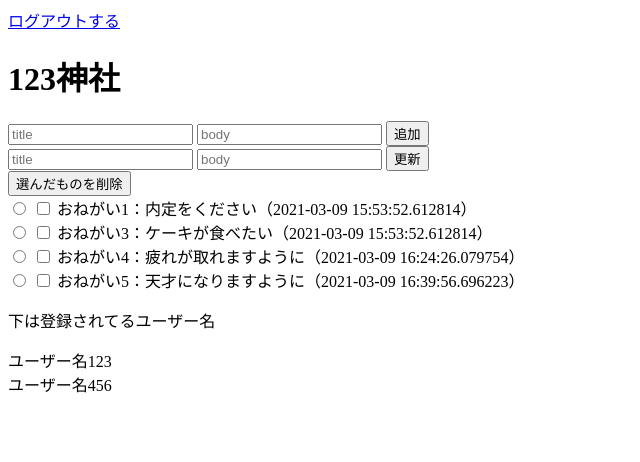
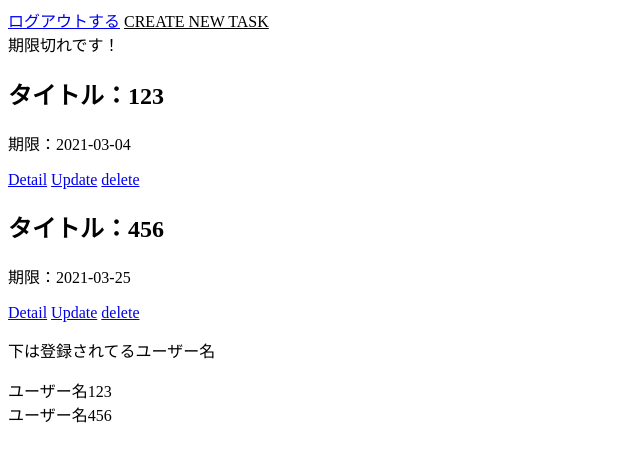
Before and after one commit to N-Naoto/flask_login, a Flask app: page / in a window 1280 px wide. Shown: the top 462 px of the page, without its empty margins (0-640 px from the left). Run offline with Flask 2, Linux system fonts and the light colour scheme; a user stored in the database is signed in; data comes from the database, SQL or seed files in the repository; parts of the project's set-up code (start-up, migrations or seed data) failed here and were passed over.

Commit message:
todoアプリの作成中 画面表示とタスクの追加まで（データベースに追加できてる） 残りはDetailとUpdateとDelete + 時間のアラーム？

```diff
--- a/app/app.py
+++ b/app/app.py
@@ -1,56 +1,45 @@
 from flask import Flask, render_template, request, session, redirect, url_for
-from models.models import OnegaiContent, User
+from models.models import Post, User
 from models.database import db_session
 from datetime import datetime
 from app import key
 from hashlib import sha256
+from datetime import datetime,date
+# from flask_sqlalchemy import SQLAlchemy
 
 app = Flask(__name__)
 app.secret_key = key.SECRET_KEY
+# app.config['SQLALCHEMY_DATABASE_URI'] = 'sqlite:///todo.db'
+# db = SQLAlchemy(app)
 
 
 @app.route("/")
-@app.route("/index")
+@app.route("/index",methods=['GET','POST'])
 def index():
-    # sessionの中にユーザー名があればindex.htmlを返す
-    if "user_name" in session:
-        name = session["user_name"]
-        all_onegai = OnegaiContent.query.all()
-        all_user = User.query.all()
-        title_name = 'index'
-        return render_template("index.html", name=name, all_onegai=all_onegai, all_user=all_user,title_name=title_name)
-    # ないならtop.htmlを返す
+    if request.method == 'GET':
+        if "user_name" in session:
+            name = session["user_name"]
+            posts = Post.query.order_by(Post.due).all()
+            all_user = User.query.all()
+            title_name = 'index'
+            return render_template("index.html", name=name, posts=posts, all_user=all_user, today=date.today(), title_name=title_name)
+        else:
+            return redirect(url_for("top", status="logout"))
     else:
-        return redirect(url_for("top", status="logout"))
+        title = request.form.get('title')
+        detail = request.form.get('detail')
+        due = request.form.get('due')
+        due = datetime.strptime(due, '%Y-%m-%d')
+        new_post = Post(title=title, detail=detail, due=due)
+        db_session.add(new_post)
+        db_session.commit()
+
+        return redirect('/index')
 
 
-@app.route("/add", methods=["post"])
-def add():
-    title = request.form["title"]
-    body = request.form["body"]
-    content = OnegaiContent(title, body, datetime.now())
-    db_session.add(content)
-    db_session.commit()
-    return redirect(url_for("index"))
-
-
-@app.route("/update", methods=["post"])
-def update():
-    content = OnegaiContent.query.filter_by(id=request.form["update"]).first()
-    content.title = request.form["title"]
-    content.body = request.form["body"]
-    db_session.commit()
-    return redirect(url_for("index"))
-
-
-@app.route("/delete", methods=["post"])
-def delete():
-    id_list = request.form.getlist("delete")
-    for id in id_list:
-        content = OnegaiContent.query.filter_by(id=id).first()
-        db_session.delete(content)
-    db_session.commit()
-    return redirect(url_for("index"))
+@app.route('/create')
+def create():
+    return render_template('create.html')
 
 
 # 初期画面
--- /dev/null
+++ b/app/templates/base.html
@@ -0,0 +1,22 @@
+<!DOCTYPE html>
+<html lang="ja">
+
+<head>
+    <meta charset="UTF-8">
+    <meta http-equiv="X-UA-Compatible" content="IE=edge">
+    <meta name="viewport" content="width=device-width, initial-scale=1.0">
+    <!-- <link rel="stylesheet" href="{{ url_for('static', filename='css/bootstrap.min.css') }}"> -->
+    <title>{{title_name}}</title>
+    {% block head %}{% endblock %}
+</head>
+
+<body>
+    <nav class="navbar navbar-light bg-light p-3">
+        <div class="container-fluid">
+            <!-- <a class="navbar-brand" href="/" style="font-size: 2rem;">Todoアプリ</a> -->
+        </div>
+    </nav>
+    {% block body %}{% endblock %}
+</body>
+
+</html>
--- a/app/templates/index.html
+++ b/app/templates/index.html
@@ -1,34 +1,27 @@
-{% extends "layout.html" %}
-{% block content %}
+{% extends "base.html" %}
+{% block body %}
     <a href="/logout">ログアウトする</a>
-    {% if name == "kiyokiyo" %}
-    <h1>スペシャル{{name}}神社</h1>
-    {% elif name %}
-    <h1>{{name}}神社</h1>
-    {% else %}
-    <h1>ただの神社</h1>
-    {% endif %}
 
-    <form action="/add" method="post">
-        <input type="text" name="title" placeholder="title">
-        <input type="text" name="body" placeholder="body">
-        <input type="submit" value="追加">
-    </form>
-    <form action="/update" method="post" id="update">
-        <input type="text" name="title" placeholder="title">
-        <input type="text" name="body" placeholder="body">
-        <input type="submit" value="更新">
-    </form>
-    <form action="/delete" method="post" id="delete">
-        <input type="submit" value="選んだものを削除">
-    </form>
-    {% for onegai in all_onegai %}
-    <div>
-        <input type="radio" name="update" form="update" value={{onegai.id}}>
-        <input type="checkbox" name="delete" form="delete" value={{onegai.id}}>
-        {{onegai.title}}：{{onegai.body}}（{{onegai.date}}）
+
+
+    <a class="btn btn-info btn-lg m-5" href="/create" role='button' style="color: black;">CREATE NEW TASK</a>
+    {% for post in posts %}
+    <div class="card w-50 mb-3" style="margin: auto;">
+        <div class="card-body">
+            {% if post.due.date() < today %} <div class="alert alert-warning" role="alert">期限切れです！
+        </div>
+        {% endif %}
+        <h2 class="card-title">タイトル：{{post.title}}</h2>
+        <p>期限：{{post.due.date()}}</p>
+        <a class="btn btn-secondary btn-sm" href="detail/{{ post.id }}" role='button'>Detail</a>
+        <a class="btn btn-success btn-sm" href="update/{{ post.id }}" role='button'>Update</a>
+        <a class="btn btn-danger btn-sm" href="delete/{{ post.id }}" role='button'>delete</a>
     </div>
+    </div>
+
     {% endfor %}
+
+
     <p>下は登録されてるユーザー名</p>
     {% for user in all_user %}
     <div>
--- a/models/database.py
+++ b/models/database.py
@@ -4,7 +4,7 @@ from sqlalchemy.orm import scoped_session, sessionmaker
 from sqlalchemy.ext.declarative import declarative_base
 import os
 
-databese_file = os.path.join(os.path.abspath(os.path.dirname(__file__)), 'onegai.db')
+databese_file = os.path.join(os.path.abspath(os.path.dirname(__file__)), 'todo.db')
 engine = create_engine('sqlite:///' + databese_file, convert_unicode=True)
 db_session = scoped_session(sessionmaker(autocommit=False, autoflush=False, bind=engine))
 Base = declarative_base()
--- a/run.py
+++ b/run.py
@@ -1,4 +1,4 @@
 from app.app import app
 
 if __name__ == '__main__':
-    app.run()
+    app.run(debug=True)
```
Also changed, not shown: app/templates/create.html (added, +20 -0 lines), models/models.py (+11 -11 lines), models/onegai.db (deleted), models/todo.db (added).
